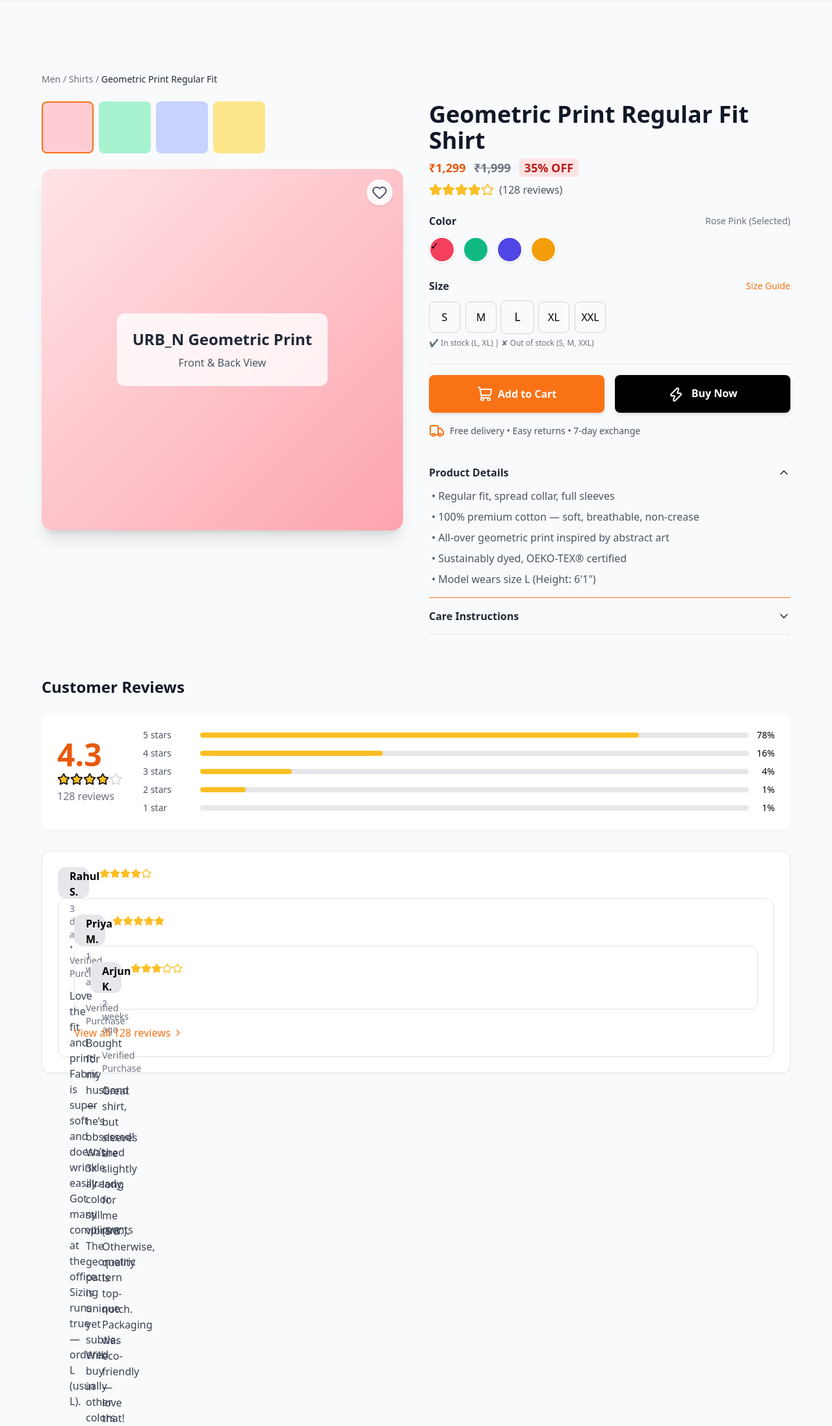
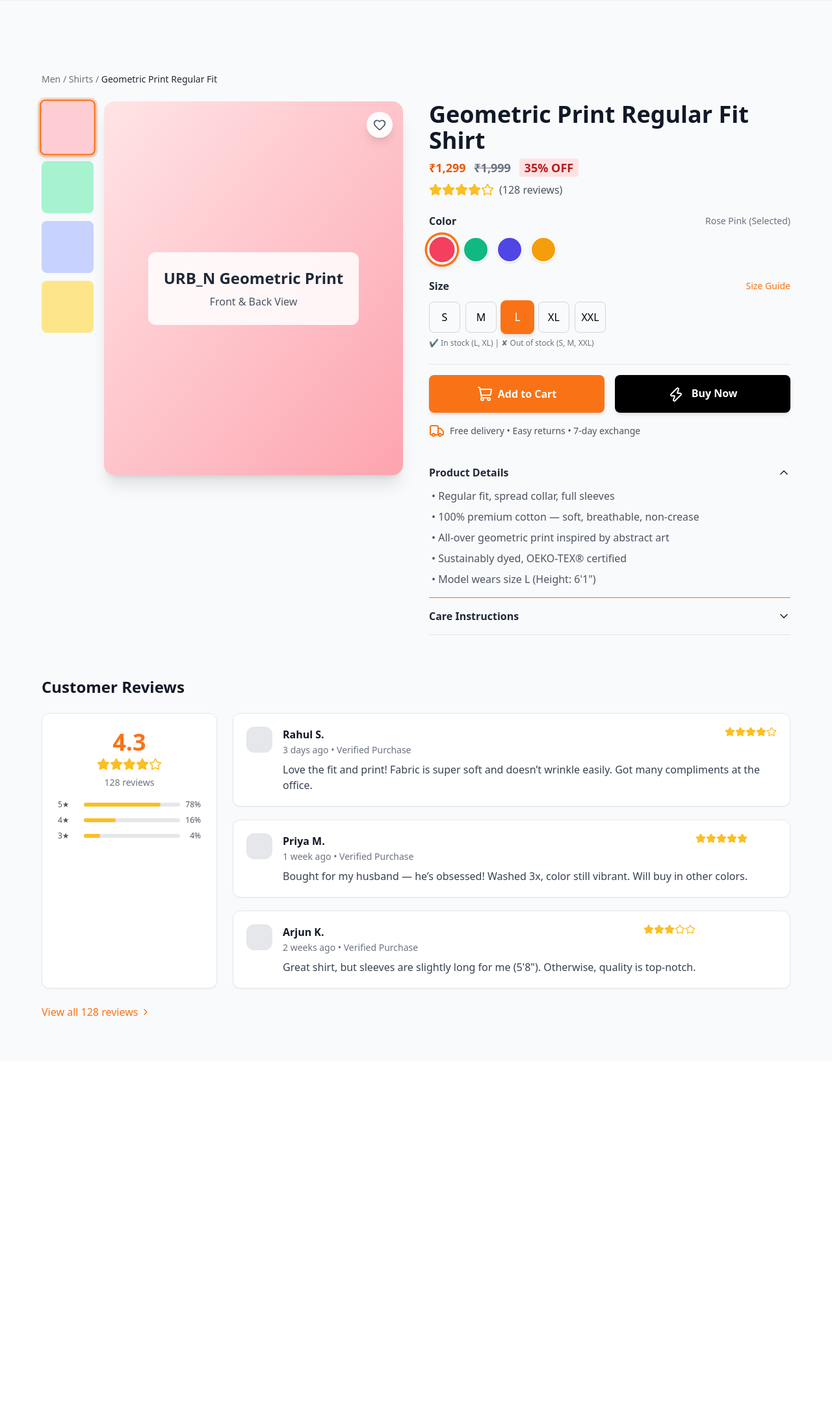
Before and after one commit to Don-Soby-2007/ONGO-E-Commerce-Project, a Django app: page /product-detail in a window 1280 px wide. Shown: the part 107-2301 px from the top of the page at 65% size. After the commit the page ends 1670 px from the top, so only its background shows below. Run offline with Django 5.2, Linux system fonts and the light colour scheme; parts of the project's set-up code (start-up, migrations or seed data) failed here and were passed over; some libraries are stand-ins or nearby versions; some web fonts are replaced.

Commit message:
change in UI: product detail page

```diff
--- a/ONGO/templates/products/product-detail.html
+++ b/ONGO/templates/products/product-detail.html
@@ -14,27 +14,49 @@
             to { opacity: 1; transform: translateY(0); }
         }
         .fade-in { animation: fadeIn 0.6s ease-out forwards; }
-        .carousel-item { transition: opacity 0.4s ease; }
-        .carousel-item:not(.active) { opacity: 0.4; }
-        .carousel-item.active { opacity: 1; }
+
+        /* Size Option */
         .size-option {
             transition: all 0.2s ease;
         }
         .size-option:hover {
             transform: scale(1.05);
-            @apply bg-orange-50 border-orange-400;
         }
-        .size-option.selected {
-            @apply bg-orange-500 text-white border-orange-500 shadow-md;
+        .size-option.selected,
+        .size-option.selected:hover {
+            background-color: #f97316; /* orange-500 */
+            color: white;
+            border-color: #f97316;
+            box-shadow: 0 4px 6px -1px rgba(0, 0, 0, 0.1);
             transform: scale(1.08);
         }
+
+        /* Color Swatch */
         .color-swatch {
             transition: all 0.25s ease;
             box-shadow: 0 2px 6px rgba(0,0,0,0.1);
+            cursor: pointer;
         }
-        .color-swatch.selected::after {
-            content: '✓';
-            @apply absolute inset-0 flex items-center justify-center text-white font-bold text-xs;
+        .color-swatch.selected {
+            border-width: 3px;
+            border-color: white;
+            box-shadow: 0 0 0 3px #f97316, 0 4px 8px rgba(0,0,0,0.15);
+            transform: scale(1.15);
+        }
+
+        /* Thumbnail */
+        .thumbnail {
+            transition: all 0.2s ease;
+        }
+        .thumbnail:hover {
+            transform: scale(1.05);
+            box-shadow: 0 4px 8px rgba(0,0,0,0.15);
+        }
+        .thumbnail.active,
+        .thumbnail.active:hover {
+            border-color: #f97316;
+            transform: scale(1.07);
+            box-shadow: 0 0 0 3px #f9731640, 0 4px 8px rgba(0,0,0,0.15);
         }
     </style>
 </head>
@@ -89,26 +111,29 @@
             </div>
 
             <div class="grid grid-cols-1 lg:grid-cols-2 gap-10">
-                <!-- 🖼️ Image Gallery -->
+                <!-- 🖼️ Image Gallery: Thumbnails on LEFT, Main on RIGHT -->
                 <div class="fade-in">
-                    <div class="flex gap-2 mb-4 overflow-x-auto pb-2">
-                        <!-- Thumbnails -->
-                        <div class="flex-shrink-0 w-20 h-20 rounded-lg bg-rose-200 cursor-pointer border-2 border-orange-500"></div>
-                        <div class="flex-shrink-0 w-20 h-20 rounded-lg bg-emerald-200 cursor-pointer hover:border-orange-400 border-2 border-transparent"></div>
-                        <div class="flex-shrink-0 w-20 h-20 rounded-lg bg-indigo-200 cursor-pointer hover:border-orange-400 border-2 border-transparent"></div>
-                        <div class="flex-shrink-0 w-20 h-20 rounded-lg bg-amber-200 cursor-pointer hover:border-orange-400 border-2 border-transparent"></div>
+                    <div class="flex flex-col md:flex-row gap-4">
+                        <!-- Thumbnails (vertical on md+) -->
+                        <div class="flex md:flex-col gap-3 flex-wrap md:flex-nowrap">
+                            <div class="thumbnail w-20 h-20 rounded-lg bg-rose-200 border-2 border-transparent cursor-pointer active"></div>
+                            <div class="thumbnail w-20 h-20 rounded-lg bg-emerald-200 border-2 border-transparent cursor-pointer"></div>
+                            <div class="thumbnail w-20 h-20 rounded-lg bg-indigo-200 border-2 border-transparent cursor-pointer"></div>
+                            <div class="thumbnail w-20 h-20 rounded-lg bg-amber-200 border-2 border-transparent cursor-pointer"></div>
                         </div>
+
                         <!-- Main Image -->
-                    <div class="relative bg-gradient-to-br from-rose-100 to-rose-300 rounded-2xl aspect-[4/5] md:aspect-square flex items-center justify-center shadow-xl">
-                        <div class="text-center px-4">
-                            <div class="bg-white/80 backdrop-blur-sm rounded-xl p-6 inline-block">
+                        <div class="flex-1 bg-gradient-to-br from-rose-100 to-rose-300 rounded-2xl aspect-square md:aspect-[4/5] flex items-center justify-center shadow-xl relative overflow-hidden">
+                            <div class="text-center px-6">
+                                <div class="bg-white/85 backdrop-blur-sm rounded-xl p-6 inline-block">
                                     <h2 class="text-2xl font-bold text-gray-800 mb-2">URB_N Geometric Print</h2>
                                     <p class="text-gray-600">Front & Back View</p>
                                 </div>
                             </div>
-                        <button class="absolute top-4 right-4 p-2 bg-white/90 rounded-full shadow">
-                            <i data-lucide="heart" class="text-gray-600 hover:text-red-500"></i>
+                            <button class="absolute top-4 right-4 p-2.5 bg-white/95 rounded-full shadow-lg hover:bg-white transition-colors">
+                                <i data-lucide="heart" class="text-gray-600 hover:text-red-500 w-5 h-5"></i>
                             </button>
+                        </div>
                     </div>
                 </div>
 
@@ -207,74 +232,59 @@
             </div>
 
             <!-- ✅ Reviews Section -->
+            <!-- ✅ REVIEWS SECTION — FIXED -->
             <div class="mt-16 fade-in" style="animation-delay: 0.2s">
                 <h2 class="text-2xl font-bold text-gray-900 mb-6">Customer Reviews</h2>
 
-                <!-- Summary -->
-                <div class="bg-white rounded-xl p-6 shadow-sm mb-8">
-                    <div class="flex flex-col md:flex-row items-center">
-                        <div class="text-center md:text-left mb-4 md:mb-0 md:mr-8">
-                            <div class="text-5xl font-bold text-orange-600">4.3</div>
-                            <div class="flex justify-center md:justify-start mt-1">
-                                <i data-lucide="star" class="fill-amber-400 w-5 h-5"></i>
-                                <i data-lucide="star" class="fill-amber-400 w-5 h-5"></i>
-                                <i data-lucide="star" class="fill-amber-400 w-5 h-5"></i>
-                                <i data-lucide="star" class="fill-amber-400 w-5 h-5"></i>
-                                <i data-lucide="star" class="w-5 h-5 text-gray-300"></i>
+                <div class="grid grid-cols-1 lg:grid-cols-4 gap-6">
+                    <!-- Summary Card -->
+                    <div class="lg:col-span-1 bg-white p-6 rounded-xl shadow-sm border">
+                        <div class="text-center">
+                            <div class="text-4xl font-bold text-orange-500 mb-1">4.3</div>
+                            <div class="flex justify-center text-amber-400 mb-2">
+                                <i data-lucide="star" class="fill-current w-5 h-5"></i>
+                                <i data-lucide="star" class="fill-current w-5 h-5"></i>
+                                <i data-lucide="star" class="fill-current w-5 h-5"></i>
+                                <i data-lucide="star" class="fill-current w-5 h-5"></i>
+                                <i data-lucide="star" class="w-5 h-5"></i>
                             </div>
-                            <p class="text-gray-500 mt-1">128 reviews</p>
+                            <p class="text-gray-500 text-sm">128 reviews</p>
+
+                            <div class="mt-4 space-y-2 text-left">
+                                <div class="flex items-center">
+                                    <span class="text-xs w-8 text-gray-600">5★</span>
+                                    <div class="flex-1 bg-gray-200 rounded-full h-1.5 mx-2">
+                                        <div class="bg-amber-400 h-1.5 rounded-full w-4/5"></div>
                                     </div>
-                        <div class="flex-1 w-full">
-                            <div class="space-y-2">
-                                <div class="flex items-center">
-                                    <span class="w-20 text-sm text-gray-600">5 stars</span>
-                                    <div class="flex-1 bg-gray-200 rounded-full h-2 mx-2">
-                                        <div class="bg-amber-400 h-2 rounded-full w-4/5"></div>
-                                    </div>
-                                    <span class="w-8 text-right text-sm">78%</span>
+                                    <span class="text-xs w-6 text-right text-gray-600">78%</span>
                                 </div>
                                 <div class="flex items-center">
-                                    <span class="w-20 text-sm text-gray-600">4 stars</span>
-                                    <div class="flex-1 bg-gray-200 rounded-full h-2 mx-2">
-                                        <div class="bg-amber-400 h-2 rounded-full w-1/3"></div>
+                                    <span class="text-xs w-8 text-gray-600">4★</span>
+                                    <div class="flex-1 bg-gray-200 rounded-full h-1.5 mx-2">
+                                        <div class="bg-amber-400 h-1.5 rounded-full w-1/3"></div>
                                     </div>
-                                    <span class="w-8 text-right text-sm">16%</span>
+                                    <span class="text-xs w-6 text-right text-gray-600">16%</span>
                                 </div>
                                 <div class="flex items-center">
-                                    <span class="w-20 text-sm text-gray-600">3 stars</span>
-                                    <div class="flex-1 bg-gray-200 rounded-full h-2 mx-2">
-                                        <div class="bg-amber-400 h-2 rounded-full w-1/6"></div>
+                                    <span class="text-xs w-8 text-gray-600">3★</span>
+                                    <div class="flex-1 bg-gray-200 rounded-full h-1.5 mx-2">
+                                        <div class="bg-amber-400 h-1.5 rounded-full w-1/6"></div>
                                     </div>
-                                    <span class="w-8 text-right text-sm">4%</span>
-                                </div>
-                                <div class="flex items-center">
-                                    <span class="w-20 text-sm text-gray-600">2 stars</span>
-                                    <div class="flex-1 bg-gray-200 rounded-full h-2 mx-2">
-                                        <div class="bg-amber-400 h-2 rounded-full w-1/12"></div>
-                                    </div>
-                                    <span class="w-8 text-right text-sm">1%</span>
-                                </div>
-                                <div class="flex items-center">
-                                    <span class="w-20 text-sm text-gray-600">1 star</span>
-                                    <div class="flex-1 bg-gray-200 rounded-full h-2 mx-2">
-                                        <div class="bg-amber-400 h-2 rounded-full w-0"></div>
-                                    </div>
-                                    <span class="w-8 text-right text-sm">1%</span>
-                                </div>
+                                    <span class="text-xs w-6 text-right text-gray-600">4%</span>
                                 </div>
                             </div>
                         </div>
                     </div>
 
                     <!-- Review Cards -->
-                <div class="space-y-6">
+                    <div class="lg:col-span-3 space-y-5">
                         <!-- Review 1 -->
-                    <div class="bg-white p-6 rounded-xl shadow-sm border">
+                        <div class="bg-white p-5 rounded-xl shadow-sm border">
                             <div class="flex items-start">
-                            <div class="bg-gray-200 border-2 border-dashed rounded-xl w-12 h-12" />
-                            <div class="ml-4 flex-1">
+                                <div class="bg-gray-200 border-2 border-dashed rounded-xl w-10 h-10 flex-shrink-0"></div>
+                                <div class="ml-4">
                                     <div class="flex justify-between">
-                                    <h3 class="font-semibold">Rahul S.</h3>
+                                        <h3 class="font-semibold text-gray-900">Rahul S.</h3>
                                         <div class="flex text-amber-400">
                                             <i data-lucide="star" class="fill-current w-4 h-4"></i>
                                             <i data-lucide="star" class="fill-current w-4 h-4"></i>
@@ -283,21 +293,21 @@
                                             <i data-lucide="star" class="w-4 h-4"></i>
                                         </div>
                                     </div>
-                                <p class="text-gray-500 text-sm mt-1">3 days ago • Verified Purchase</p>
-                                <p class="mt-3 text-gray-700">
-                                    Love the fit and print! Fabric is super soft and doesn’t wrinkle easily. Got many compliments at the office. Sizing runs true — ordered L (usually L).
+                                    <p class="text-gray-500 text-sm mt-0.5">3 days ago • Verified Purchase</p>
+                                    <p class="mt-2 text-gray-700">
+                                        Love the fit and print! Fabric is super soft and doesn’t wrinkle easily. Got many compliments at the office.
                                     </p>
                                 </div>
                             </div>
                         </div>
 
                         <!-- Review 2 -->
-                    <div class="bg-white p-6 rounded-xl shadow-sm border">
+                        <div class="bg-white p-5 rounded-xl shadow-sm border">
                             <div class="flex items-start">
-                            <div class="bg-gray-200 border-2 border-dashed rounded-xl w-12 h-12" />
-                            <div class="ml-4 flex-1">
+                                <div class="bg-gray-200 border-2 border-dashed rounded-xl w-10 h-10 flex-shrink-0"></div>
+                                <div class="ml-4">
                                     <div class="flex justify-between">
-                                    <h3 class="font-semibold">Priya M.</h3>
+                                        <h3 class="font-semibold text-gray-900">Priya M.</h3>
                                         <div class="flex text-amber-400">
                                             <i data-lucide="star" class="fill-current w-4 h-4"></i>
                                             <i data-lucide="star" class="fill-current w-4 h-4"></i>
@@ -306,21 +316,21 @@
                                             <i data-lucide="star" class="fill-current w-4 h-4"></i>
                                         </div>
                                     </div>
-                                <p class="text-gray-500 text-sm mt-1">1 week ago • Verified Purchase</p>
-                                <p class="mt-3 text-gray-700">
-                                    Bought for my husband — he’s obsessed! Washed 3x already, color still vibrant. The geometric pattern is unique yet subtle. Will buy in other colors.
+                                    <p class="text-gray-500 text-sm mt-0.5">1 week ago • Verified Purchase</p>
+                                    <p class="mt-2 text-gray-700">
+                                        Bought for my husband — he’s obsessed! Washed 3x, color still vibrant. Will buy in other colors.
                                     </p>
                                 </div>
                             </div>
                         </div>
 
                         <!-- Review 3 -->
-                    <div class="bg-white p-6 rounded-xl shadow-sm border">
+                        <div class="bg-white p-5 rounded-xl shadow-sm border">
                             <div class="flex items-start">
-                            <div class="bg-gray-200 border-2 border-dashed rounded-xl w-12 h-12" />
-                            <div class="ml-4 flex-1">
+                                <div class="bg-gray-200 border-2 border-dashed rounded-xl w-10 h-10 flex-shrink-0"></div>
+                                <div class="ml-4">
                                     <div class="flex justify-between">
-                                    <h3 class="font-semibold">Arjun K.</h3>
+                                        <h3 class="font-semibold text-gray-900">Arjun K.</h3>
                                         <div class="flex text-amber-400">
                                             <i data-lucide="star" class="fill-current w-4 h-4"></i>
                                             <i data-lucide="star" class="fill-current w-4 h-4"></i>
@@ -329,10 +339,11 @@
                                             <i data-lucide="star" class="w-4 h-4"></i>
                                         </div>
                                     </div>
-                                <p class="text-gray-500 text-sm mt-1">2 weeks ago • Verified Purchase</p>
-                                <p class="mt-3 text-gray-700">
-                                    Great shirt, but sleeves are slightly long for me (5'8"). Otherwise, quality is top-notch. Packaging was eco-friendly — love that!
+                                    <p class="text-gray-500 text-sm mt-0.5">2 weeks ago • Verified Purchase</p>
+                                    <p class="mt-2 text-gray-700">
+                                        Great shirt, but sleeves are slightly long for me (5'8"). Otherwise, quality is top-notch.
                                     </p>
+                                </div>
                             </div>
                         </div>
                     </div>
@@ -347,41 +358,49 @@
     </main>
 
     <script>
-        // Initialize Lucide
     lucide.createIcons();
 
-        // Simple interactivity
     document.addEventListener('DOMContentLoaded', function() {
-            // Size selector
-            const sizeButtons = document.querySelectorAll('.size-option');
-            sizeButtons.forEach(btn => {
+        // Thumbnails
+        document.querySelectorAll('.thumbnail').forEach(thumb => {
+            thumb.addEventListener('click', () => {
+                document.querySelectorAll('.thumbnail').forEach(t => t.classList.remove('active'));
+                thumb.classList.add('active');
+            });
+        });
+
+        // Color swatches
+        document.querySelectorAll('.color-swatch').forEach(swatch => {
+            swatch.addEventListener('click', () => {
+                document.querySelectorAll('.color-swatch').forEach(s => s.classList.remove('selected'));
+                swatch.classList.add('selected');
+            });
+        });
+
+        // Size buttons
+        document.querySelectorAll('.size-option').forEach(btn => {
             btn.addEventListener('click', () => {
-                    sizeButtons.forEach(b => b.classList.remove('selected'));
+                document.querySelectorAll('.size-option').forEach(b => b.classList.remove('selected'));
                 btn.classList.add('selected');
             });
         });
 
-            // Color swatch
-            const colorSwatches = document.querySelectorAll('.color-swatch');
-            colorSwatches.forEach(swatch => {
-                swatch.addEventListener('click', () => {
-                    colorSwatches.forEach(s => s.classList.remove('selected'));
-                    swatch.classList.add('selected');
-                });
-            });
-
-            // Add to cart animation
+        // Add to cart feedback
         const cartBtn = document.querySelector('.bg-orange-500');
-            cartBtn?.addEventListener('click', function() {
+        if (cartBtn) {
+            cartBtn.addEventListener('click', function() {
+                const original = this.innerHTML;
                 this.innerHTML = '<i data-lucide="check" class="mr-2"></i> Added!';
                 this.classList.replace('bg-orange-500', 'bg-green-500');
                 lucide.createIcons();
+
                 setTimeout(() => {
-                    this.innerHTML = '<i data-lucide="shopping-cart" class="mr-2"></i> Add to Cart';
+                    this.innerHTML = original;
                     this.classList.replace('bg-green-500', 'bg-orange-500');
                     lucide.createIcons();
                 }, 1500);
             });
+        }
     });
     </script>
 </body>
```
Lines whose indentation alone changed are shown as unchanged.
